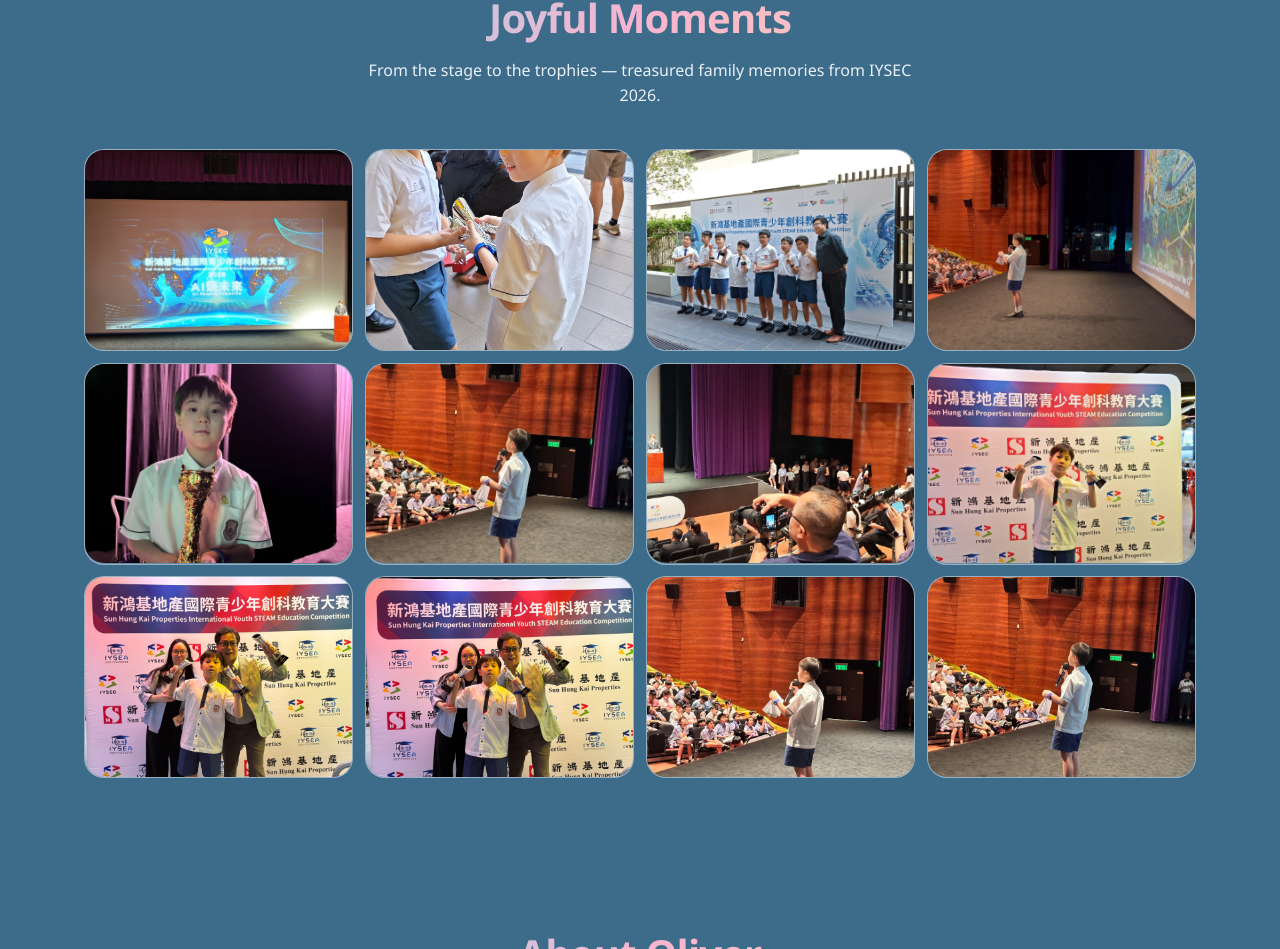
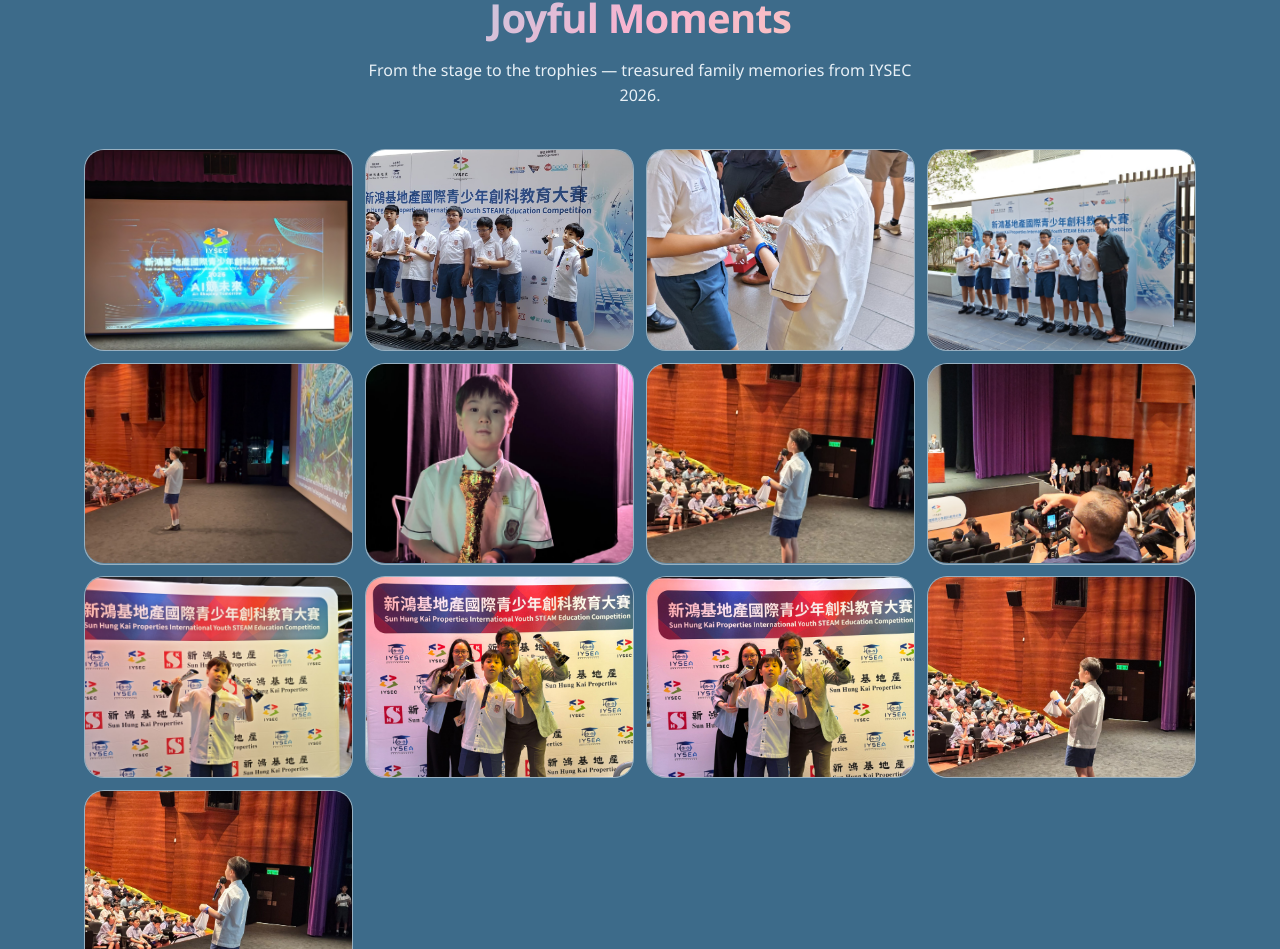
Before and after one commit to abc1235647899/oliver-iysec-2026, a React (Vite) app: page / in a window 1280 px wide. Shown: the part 3406-4355 px from the top of the page. Built offline with nearby package versions, Linux system fonts and the light colour scheme.

Commit message:
Add cute classmates trophy post to gallery

```diff
--- a/src/data/awards.ts
+++ b/src/data/awards.ts
@@ -229,6 +229,7 @@
   hero: '01-hero-family-trophies.jpg',
   gallery: [
     { file: '13-event-open.jpg', en: 'Event opening — AI: Shaping Tomorrow', zh: '開幕：AI 競未來' },
+    { file: 'moments/17-cute-post.jpg', en: 'Cute post with classmates and trophies', zh: '同學獎盃可愛合照' },
     { file: 'moments/12-classmate-chitchat.jpg', en: 'After ceremony · chit-chat with classmate', zh: '頒獎後與同學傾偈' },
     { file: 'moments/13-teacher-classmates.jpg', en: 'Happily with teacher and classmates', zh: '與老師同學開心合照' },
     { file: 'moments/14-presenting-work.jpg', en: 'Presenting his work to the audience', zh: '向觀眾簡報作品' },
```
Also changed, not shown: public/photos/moments/17-cute-post.jpg (added).
